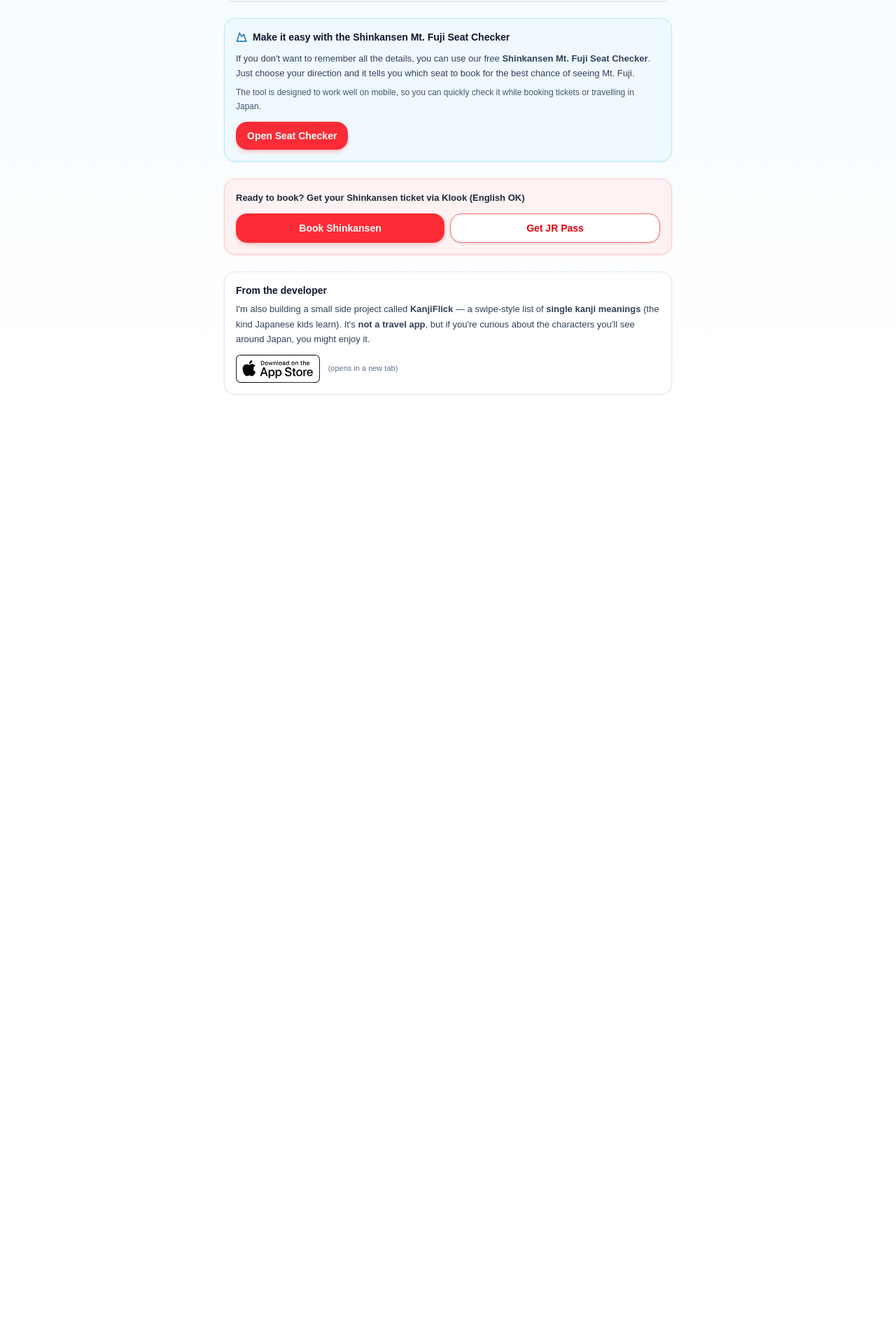
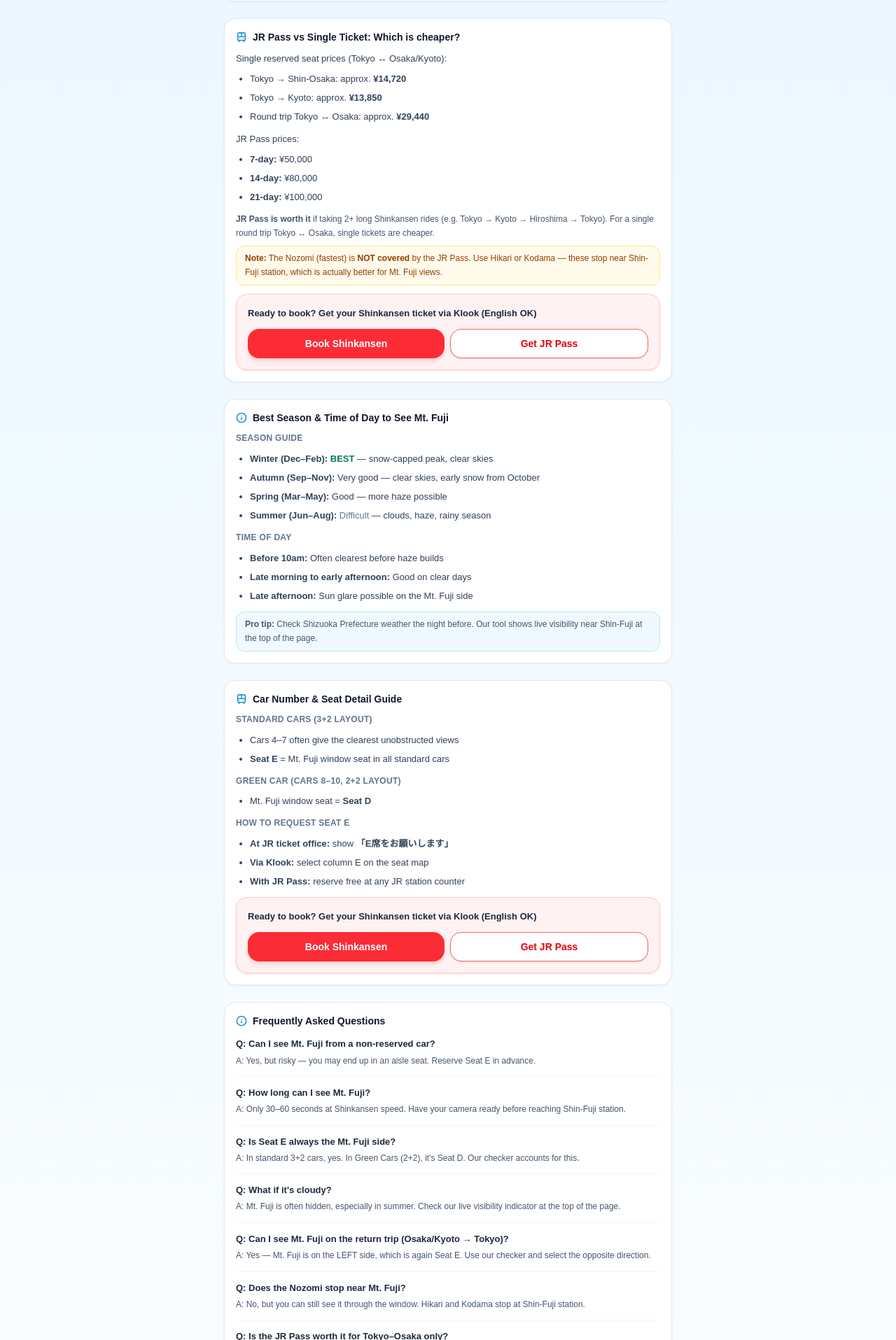
Before and after one commit to foot420tsubasa-del/shinkansen-fuji-checker, a Next.js app: page /guide in a window 1280 px wide. Shown: the part 1685-3600 px from the top of the page at 70% size. Before the commit the page ends 2273 px from the top, so only its background shows below. Built offline with nearby package versions, Linux system fonts and the light colour scheme.

Commit message:
feat: reorder result card, move KlookCTA above FAQ

```diff
--- a/app/guide/page.tsx
+++ b/app/guide/page.tsx
@@ -218,6 +218,179 @@
             </ul>
           </section>
 
+          {/* Section A: JR Pass vs Single Ticket */}
+          <section className="bg-white border border-slate-200 rounded-2xl px-4 py-4 shadow-sm shadow-slate-200/60">
+            <h2 className="flex items-center gap-2 text-sm font-semibold text-slate-900 mb-2.5">
+              <Train className="h-4 w-4 text-sky-600" />
+              JR Pass vs Single Ticket: Which is cheaper?
+            </h2>
+            <p className="mb-2">
+              Single reserved seat prices (Tokyo ↔ Osaka/Kyoto):
+            </p>
+            <ul className="list-disc pl-5 space-y-1.5">
+              <li>Tokyo → Shin-Osaka: approx. <span className="font-semibold">¥14,720</span></li>
+              <li>Tokyo → Kyoto: approx. <span className="font-semibold">¥13,850</span></li>
+              <li>Round trip Tokyo ↔ Osaka: approx. <span className="font-semibold">¥29,440</span></li>
+            </ul>
+            <p className="mt-2.5 mb-2">
+              JR Pass prices:
+            </p>
+            <ul className="list-disc pl-5 space-y-1.5">
+              <li><span className="font-semibold">7-day:</span> ¥50,000</li>
+              <li><span className="font-semibold">14-day:</span> ¥80,000</li>
+              <li><span className="font-semibold">21-day:</span> ¥100,000</li>
+            </ul>
+            <div className="mt-3 space-y-2 text-[12px] text-slate-600">
+              <p>
+                <span className="font-semibold">JR Pass is worth it</span> if taking 2+ long Shinkansen
+                rides (e.g. Tokyo → Kyoto → Hiroshima → Tokyo). For a single round trip Tokyo ↔ Osaka,
+                single tickets are cheaper.
+              </p>
+              <p className="rounded-xl bg-amber-50 border border-amber-200 px-3 py-2 text-amber-800">
+                <span className="font-semibold">Note:</span> The Nozomi (fastest) is <span className="font-semibold">NOT covered</span> by
+                the JR Pass. Use Hikari or Kodama — these stop near Shin-Fuji station, which is actually
+                better for Mt. Fuji views.
+              </p>
+            </div>
+            <div className="mt-3">
+              <KlookCTA />
+            </div>
+          </section>
+
+          {/* Section B: Best Season & Time of Day */}
+          <section className="bg-white border border-slate-200 rounded-2xl px-4 py-4 shadow-sm shadow-slate-200/60">
+            <h2 className="flex items-center gap-2 text-sm font-semibold text-slate-900 mb-2.5">
+              <Info className="h-4 w-4 text-sky-600" />
+              Best Season &amp; Time of Day to See Mt. Fuji
+            </h2>
+            <p className="mb-2 font-semibold text-[12px] uppercase tracking-wide text-slate-500">Season guide</p>
+            <ul className="list-disc pl-5 space-y-1.5">
+              <li>
+                <span className="font-semibold">Winter (Dec–Feb):</span>{" "}
+                <span className="text-emerald-700 font-semibold">BEST</span> — snow-capped peak, clear skies
+              </li>
+              <li>
+                <span className="font-semibold">Autumn (Sep–Nov):</span> Very good — clear skies, early snow from October
+              </li>
+              <li>
+                <span className="font-semibold">Spring (Mar–May):</span> Good — more haze possible
+              </li>
+              <li>
+                <span className="font-semibold">Summer (Jun–Aug):</span>{" "}
+                <span className="text-slate-500">Difficult</span> — clouds, haze, rainy season
+              </li>
+            </ul>
+            <p className="mt-3 mb-2 font-semibold text-[12px] uppercase tracking-wide text-slate-500">Time of day</p>
+            <ul className="list-disc pl-5 space-y-1.5">
+              <li>
+                <span className="font-semibold">Before 10am:</span> Often clearest before haze builds
+              </li>
+              <li>
+                <span className="font-semibold">Late morning to early afternoon:</span> Good on clear days
+              </li>
+              <li>
+                <span className="font-semibold">Late afternoon:</span> Sun glare possible on the Mt. Fuji side
+              </li>
+            </ul>
+            <p className="mt-3 text-[12px] text-slate-600 rounded-xl bg-sky-50 border border-sky-200 px-3 py-2">
+              <span className="font-semibold">Pro tip:</span> Check Shizuoka Prefecture weather the night before.
+              Our tool shows live visibility near Shin-Fuji at the top of the page.
+            </p>
+          </section>
+
+          {/* Section C: Car Number & Seat Detail Guide */}
+          <section className="bg-white border border-slate-200 rounded-2xl px-4 py-4 shadow-sm shadow-slate-200/60">
+            <h2 className="flex items-center gap-2 text-sm font-semibold text-slate-900 mb-2.5">
+              <Train className="h-4 w-4 text-sky-600" />
+              Car Number &amp; Seat Detail Guide
+            </h2>
+            <p className="mb-2 font-semibold text-[12px] uppercase tracking-wide text-slate-500">Standard cars (3+2 layout)</p>
+            <ul className="list-disc pl-5 space-y-1.5">
+              <li>Cars 4–7 often give the clearest unobstructed views</li>
+              <li><span className="font-semibold">Seat E</span> = Mt. Fuji window seat in all standard cars</li>
+            </ul>
+            <p className="mt-3 mb-2 font-semibold text-[12px] uppercase tracking-wide text-slate-500">Green Car (cars 8–10, 2+2 layout)</p>
+            <ul className="list-disc pl-5 space-y-1.5">
+              <li>Mt. Fuji window seat = <span className="font-semibold">Seat D</span></li>
+            </ul>
+            <p className="mt-3 mb-2 font-semibold text-[12px] uppercase tracking-wide text-slate-500">How to request Seat E</p>
+            <ul className="list-disc pl-5 space-y-1.5">
+              <li>
+                <span className="font-semibold">At JR ticket office:</span> show{" "}
+                <span className="font-semibold">「E席をお願いします」</span>
+              </li>
+              <li>
+                <span className="font-semibold">Via Klook:</span> select column E on the seat map
+              </li>
+              <li>
+                <span className="font-semibold">With JR Pass:</span> reserve free at any JR station counter
+              </li>
+            </ul>
+            <div className="mt-3">
+              <KlookCTA />
+            </div>
+          </section>
+
+          {/* Section D: FAQ */}
+          <section className="bg-white border border-slate-200 rounded-2xl px-4 py-4 shadow-sm shadow-slate-200/60">
+            <h2 className="flex items-center gap-2 text-sm font-semibold text-slate-900 mb-3">
+              <Info className="h-4 w-4 text-sky-600" />
+              Frequently Asked Questions
+            </h2>
+            <div className="space-y-3">
+              {[
+                {
+                  q: "Can I see Mt. Fuji from a non-reserved car?",
+                  a: "Yes, but risky — you may end up in an aisle seat. Reserve Seat E in advance.",
+                },
+                {
+                  q: "How long can I see Mt. Fuji?",
+                  a: "Only 30–60 seconds at Shinkansen speed. Have your camera ready before reaching Shin-Fuji station.",
+                },
+                {
+                  q: "Is Seat E always the Mt. Fuji side?",
+                  a: "In standard 3+2 cars, yes. In Green Cars (2+2), it's Seat D. Our checker accounts for this.",
+                },
+                {
+                  q: "What if it's cloudy?",
+                  a: "Mt. Fuji is often hidden, especially in summer. Check our live visibility indicator at the top of the page.",
+                },
+                {
+                  q: "Can I see Mt. Fuji on the return trip (Osaka/Kyoto → Tokyo)?",
+                  a: "Yes — Mt. Fuji is on the LEFT side, which is again Seat E. Use our checker and select the opposite direction.",
+                },
+                {
+                  q: "Does the Nozomi stop near Mt. Fuji?",
+                  a: "No, but you can still see it through the window. Hikari and Kodama stop at Shin-Fuji station.",
+                },
+                {
+                  q: "Is the JR Pass worth it for Tokyo–Osaka only?",
+                  a: "Generally no. Round trip ≈ ¥29,000 vs 7-day Pass ¥50,000. Pass makes sense if also visiting Hiroshima, Nara, etc.",
+                },
+                {
+                  q: "Can I bring large luggage?",
+                  a: "Bags over 160cm total dimensions need a designated overhead space — reserve when booking your seat.",
+                },
+                {
+                  q: "Is there WiFi on the Shinkansen?",
+                  a: "Onboard WiFi exists but can be unreliable. A Japan eSIM is recommended for consistent connectivity.",
+                },
+                {
+                  q: "Best way to book as a foreigner?",
+                  a: "Klook — fully English, instant mobile voucher, seat selection including Seat E.",
+                },
+              ].map(({ q, a }) => (
+                <div key={q} className="border-b border-slate-100 pb-3 last:border-0 last:pb-0">
+                  <p className="font-semibold text-slate-800 mb-1">Q: {q}</p>
+                  <p className="text-[12px] text-slate-600">A: {a}</p>
+                </div>
+              ))}
+            </div>
+            <div className="mt-4">
+              <KlookCTA />
+            </div>
+          </section>
+
           {/* Section 5: Use the Seat Checker */}
           <section className="bg-sky-50 border border-sky-200 rounded-2xl px-4 py-4 shadow-sm shadow-sky-100">
             <h2 className="flex items-center gap-2 text-sm font-semibold text-slate-900 mb-2.5">
--- a/app/page.tsx
+++ b/app/page.tsx
@@ -366,8 +366,12 @@
                   </div>
                 </div>
 
+                <div className="mt-3">
+                  <KlookCTA />
+                </div>
+
                 {/* Seat diagram */}
-                <div className="mt-2 space-y-2">
+                <div className="mt-4 space-y-2">
                   <div className="flex items-center justify-between text-[11px] text-slate-500">
                     <span>Sea side</span>
                     <span className="italic text-slate-400">Aisle</span>
@@ -484,12 +488,9 @@
                     Shinkansen shot.
                   </p>
                 </div>
-              </div>
-
-              <KlookCTA />
 
                 {/* Travel essentials block */}
-              <div className="mt-3 bg-white/90 border border-slate-200 rounded-2xl px-3 py-3 space-y-2">
+                <div className="mt-3 bg-slate-50 border border-slate-200 rounded-2xl px-3 py-3 space-y-2">
                   <div className="flex items-center gap-1.5 text-[11px] font-medium text-slate-700">
                     <ShieldCheck className="h-3.5 w-3.5" />
                     <span>Travel essentials for your Japan trip</span>
@@ -552,6 +553,9 @@
                     </a>
                   </div>
                 </div>
+              </div>
+
+              <KlookCTA />
             </motion.section>
           )}
         </AnimatePresence>
```
Lines whose indentation alone changed are shown as unchanged.
